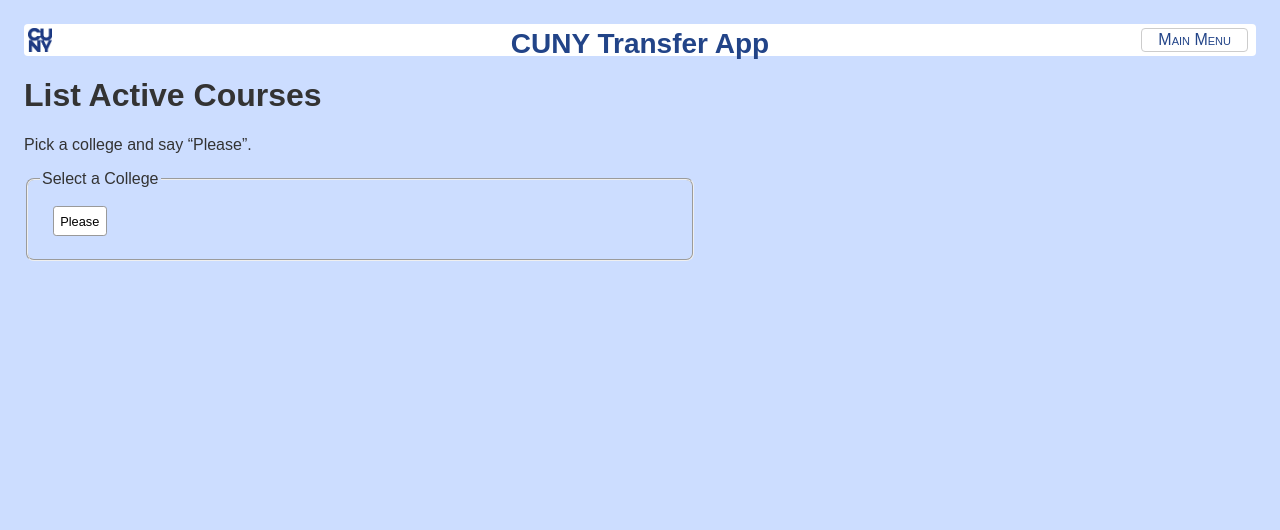
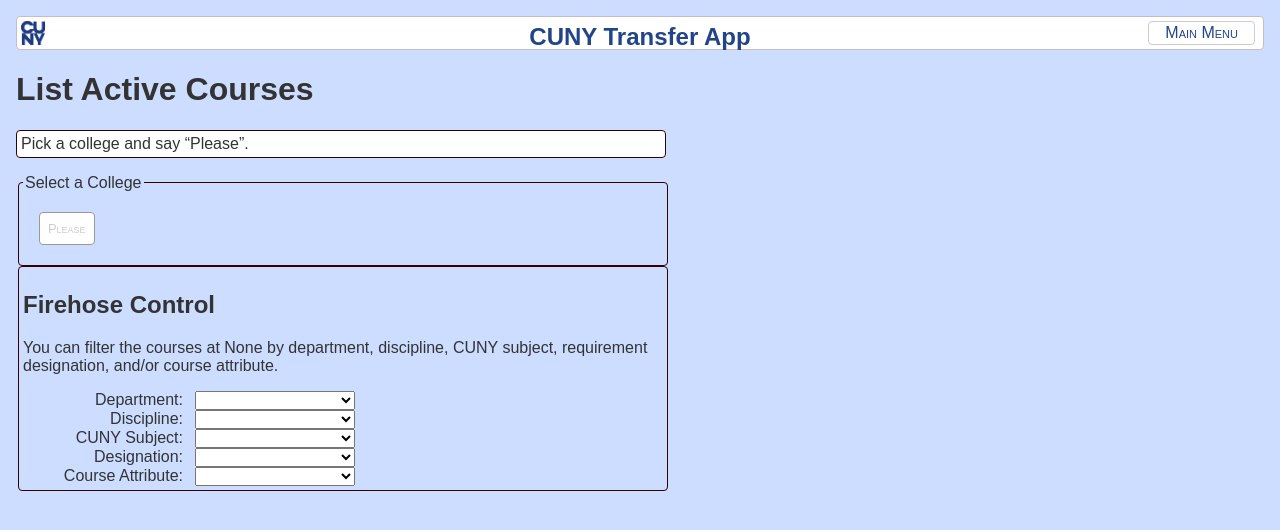
Before and after one commit to cvickery/transfer_app, a Flask app: page /courses/ in a window 1280 px wide. Shown: the top 530 px of the page. Run offline with Flask 2, Linux system fonts and the light colour scheme; data that the repository does not hold is empty; some libraries are stand-ins or nearby versions.

Commit message:
Update main.py and 3 style sheets.
Many changes, mostly related to replacing mysession with Flask session,
templating, and cleaning up styles site-wide.

```diff
--- a/main.py
+++ b/main.py
@@ -7,17 +7,16 @@ import re
 import socket
 
 import json
-import uuid
 from datetime import datetime, timedelta
-
-from pgconnection import pgconnection
 
 from collections import namedtuple
 from collections import defaultdict
 from collections import Counter
 
+import psycopg2
+from psycopg2.extras import NamedTupleCursor
+
 from course_lookup import lookup_courses, lookup_course
-from mysession import MySession
 from sendemail import send_token, send_message
 from reviews import process_pending
 from rule_history import rule_history
@@ -131,8 +130,8 @@ def index_page():
 
   """ Display menu of available features.
   """
-  conn = pgconnection('dbname=cuny_courses')
-  cursor = conn.cursor()
+  conn = psycopg2.connect('dbname=cuny_courses')
+  cursor = conn.cursor(cursor_factory=NamedTupleCursor)
   cursor.execute("select count(*) from transfer_rules")
   num_rules = cursor.fetchone()[0]
   cursor.execute("select * from updates")
@@ -147,14 +146,8 @@ def index_page():
   cursor.close()
   conn.close()
   # You can put messages for below the menu here:
-  test = ''
-  if 'hello' in session:
-    test = f'<p>{session["hello"]}'
-  else:
-    session['hello'] = 'Such a nice situation!'
   msg = f"""
   <footer id="update-info">
-    {test}
     <p><sup>&dagger;</sup>{num_rules:,} transfer rules as of {rules_date}.</p>
   </footer>
             """
@@ -190,12 +183,8 @@ def review_rules():
   if app_unavailable():
     return render_template('app_unavailable.html', result=Markup(get_reason()))
 
-  """ (Re-)establish user's mysession and dispatch to appropriate function depending on which form,
-      if any, the user submitted.
-  """
   if DEBUG:
     print('*** {} / ***'.format(request.method))
-  # mysession = MySession(request.cookies.get('mysession'))
 
   # Dispatcher for forms
   dispatcher = {
@@ -215,7 +204,6 @@ def review_rules():
     session.pop('destination_institutions', None)
     session.pop('source_disciplines', None)
     session.pop('destination_disciplines', None)
-    # keys = mysession.keys()
     return do_form_0(request, session)
 
 
@@ -229,8 +217,8 @@ def pending():
   if app_unavailable():
     return render_template('app_unavailable.html', result=Markup(get_reason()))
 
-  conn = pgconnection('dbname=cuny_courses')
-  cursor = conn.cursor()
+  conn = psycopg2.connect('dbname=cuny_courses')
+  cursor = conn.cursor(cursor_factory=NamedTupleCursor)
   cursor.execute("""
     select email, reviews, to_char(when_entered, 'Month DD, YYYY HH12:MI am') as when_entered
       from pending_reviews""")
@@ -282,8 +270,8 @@ def confirmation(token):
   if app_unavailable():
     return render_template('app_unavailable.html', result=Markup(get_reason()))
 
-  conn = pgconnection('dbname=cuny_courses')
-  cursor = conn.cursor()
+  conn = psycopg2.connect('dbname=cuny_courses')
+  cursor = conn.cursor(cursor_factory=NamedTupleCursor)
   # Get list of colleges involved in the reviews
   #
   q = 'select * from person_roles where role'
@@ -377,8 +365,8 @@ def map_courses():
   if app_unavailable():
     return render_template('app_unavailable.html', result=Markup(get_reason()))
 
-  conn = pgconnection('dbname=cuny_courses')
-  cursor = conn.cursor()
+  conn = psycopg2.connect('dbname=cuny_courses')
+  cursor = conn.cursor(cursor_factory=NamedTupleCursor)
   cursor.execute('select code, prompt from institutions order by prompt')
   options = ['<option value="{}">{}</option>'.format(x[0], x[1]) for x in cursor.fetchall()]
   conn.close()
@@ -396,31 +384,31 @@ def map_courses():
             nav_items=[{'type': 'link', 'href': '/', 'text': 'Main Menu'}])}
     <details class="instructions">
     <summary>Instructions</summary>
-    <div class="instructions">
-      <p>
-        Select courses of interest in the “Which Courses” section. The number of courses selected
-        will be shown.
-      </p>
-      <p>
-        Then use the <span class="pseudo-button">show sending rules</span> button if you want to map
-        how these courses transfer <em>to</em> courses at other institutions, or use the <span
-        class="pseudo-button">show receiving rules</span> button if you want to map how these
-        courses transfer <em>from</em> other institutions.
-      </p>
-      <p>
-        If it takes too long to load the transfer map, reduce the number of courses selected. You
-        can also limit the set of colleges mapped to senior, community, or comprehensives using the
-        options in the “Which Colleges To Map” section.
-      </p>
-  </div>
+    <hr>
+    <p>
+      Select courses of interest in the “Which Courses” section. The number of courses selected
+      will be shown.
+    </p>
+    <p>
+      Then use the <span class="pseudo-button">Show Sending</span> button if you want to map
+      how these courses transfer <em>to</em> courses at other institutions, or use the <span
+      class="pseudo-button">Show Receiving</span> button if you want to map how these
+      courses transfer <em>from</em> other institutions.
+    </p>
+    <p>
+      If it takes too long to load the transfer map, reduce the number of courses selected. You
+      can also limit the set of colleges mapped to senior, community, or comprehensives using the
+      options in the “Which Colleges To Map” section.
+    </p>
     </details>
     <form action="#" method="POST">
-      <fieldset><legend>Which Courses</legend>
+      <fieldset><h2>Which Courses</h2>
+        <hr>
         <h2>
-          Select one or more of the following groups of courses.
+          Select one or more of the following groups of course levels.
         </h2>
         <div id="grouping-div">
-          <label for="course-groups">Groups:</label>
+          <label for="course-groups">Levels:</label>
           <select multiple id="course-groups" size="9">
             <option value="all">All course levels</option>
             <option value="below">Below 100-level courses</option>
@@ -433,8 +421,8 @@ def map_courses():
             <option value="above">Above 600-level courses</option>
           </select>
           <p>
-            <em>Note:</em> Catalog numbers greater than 999 will be divided by ten until they are
-            in the range 0 to 999 for grouping purposes.
+            <em>Note: Catalog numbers greater than 999 will be divided by ten until they are
+            in the range 0 to 999 for grouping into levels.</em>
           </p>
         </div>
         <h2>
@@ -452,7 +440,8 @@ def map_courses():
           No courses selected yet.
         </p>
       </fieldset>
-      <fieldset><legend>Which Direction</legend>
+      <fieldset><h2>Which Direction</h2>
+        <hr>
         <p>
           Do you want to see how the selected courses transfer <em>to</em> other colleges
           (<em>sending rules</em>) or how they transfer <em>from</em> other colleges (<em>receiving
@@ -469,19 +458,20 @@ def map_courses():
           </span>
         </div>
       </fieldset>
-      <fieldset><legend>Which Colleges</legend>
-          <input  type="checkbox"
-                  id="associates"
-                  name="which-colleges"
-                  value="associates"
-                  checked>
-          <label for="associates" class="radio-label">Include Associates Degree Colleges</label>
-          <input  type="checkbox"
-                  id="bachelors"
-                  name="which-colleges"
-                  value="bachelors"
-                  checked>
-          <label for="bachelors" class="radio-label">Include Bachelor’s Degree Colleges</label>
+      <fieldset><h2>Which Colleges</h2>
+        <hr>
+        <input  type="checkbox"
+                id="associates"
+                name="which-colleges"
+                value="associates"
+                checked>
+        <label for="associates" class="radio-label">Include Associates Degree Colleges</label>
+        <input  type="checkbox"
+                id="bachelors"
+                name="which-colleges"
+                value="bachelors"
+                checked>
+        <label for="bachelors" class="radio-label">Include Bachelor’s Degree Colleges</label>
       </fieldset>
     </form>
   </div>
@@ -557,8 +547,8 @@ def map_courses():
 @app.route('/_institutions')
 def _institutions():
   Institution = namedtuple('Institution', 'code, prompt, name, associates, bachelors')
-  conn = pgconnection('dbname=cuny_courses')
-  cursor = conn.cursor()
+  conn = psycopg2.connect('dbname=cuny_courses')
+  cursor = conn.cursor(cursor_factory=NamedTupleCursor)
   cursor.execute("""select code, prompt, name, associates, bachelors
                       from institutions order by code
                  """)
@@ -576,8 +566,8 @@ def _institutions():
 @app.route('/_disciplines')
 def _disciplines():
   institution = request.args.get('institution', 0)
-  conn = pgconnection('dbname=cuny_courses')
-  cursor = conn.cursor()
+  conn = psycopg2.connect('dbname=cuny_courses')
+  cursor = conn.cursor(cursor_factory=NamedTupleCursor)
   cursor.execute("""select discipline
                       from cuny_disciplines
                       where cuny_subject != 'MESG'
@@ -604,8 +594,8 @@ def _find_course_ids():
   institution = request.args.get('institution')
   discipline = request.args.get('discipline')
   ranges_str = request.args.get('ranges_str')
-  conn = pgconnection('dbname=cuny_courses')
-  cursor = conn.cursor()
+  conn = psycopg2.connect('dbname=cuny_courses')
+  cursor = conn.cursor(cursor_factory=NamedTupleCursor)
   cursor.execute("""select course_id, numeric_part(catalog_number) as cat_num
                     from courses
                     where institution = %s and discipline = %s
@@ -654,8 +644,8 @@ def _map_course():
   request_type = request.args.get('request_type', default='show-sending')
 
   table_rows = []
-  conn = pgconnection('dbname=cuny_courses')
-  cursor = conn.cursor()
+  conn = psycopg2.connect('dbname=cuny_courses')
+  cursor = conn.cursor(cursor_factory=NamedTupleCursor)
   for course_id in course_ids:
     cursor.execute("""select  course_id,
                               institution,
@@ -779,8 +769,8 @@ def lookup_rules():
                    Unable to use "{}" as a catalog number.</p>""".format(original_catalog_number))
   type = request.args.get('type')
   # Get the course_ids
-  conn = pgconnection('dbname=cuny_courses')
-  cursor = conn.cursor()
+  conn = psycopg2.connect('dbname=cuny_courses')
+  cursor = conn.cursor(cursor_factory=NamedTupleCursor)
   query = """
   select distinct course_id
     from courses
@@ -880,13 +870,13 @@ def _course_search():
 
 # /_SESSIONS
 # =================================================================================================
-# This route is intended as a utility for pruning dead "mysession" entries from the db. A periodic
+# This route is intended as a utility for pruning dead "session" entries from the db. A periodic
 # script can access this url to prevent db bloat when millions of people start using the app. Until
 # then, it's just here in case it's needed.
 @app.route('/_sessions')
 def _sessions():
-  conn = pgconnection('dbname=cuny_courses')
-  cursor = conn.cursor()
+  conn = psycopg2.connect('dbname=cuny_courses')
+  cursor = conn.cursor(cursor_factory=NamedTupleCursor)
   q = 'select session_key, expiration_time from sessions order by expiration_time'
   cursor.execute(q)
   result = '<table>'
@@ -925,8 +915,8 @@ def courses():
   if app_unavailable():
     return make_response(render_template('app_unavailable.html', result=Markup(get_reason())))
 
-  conn = pgconnection('dbname=cuny_courses')
-  cursor = conn.cursor()
+  conn = psycopg2.connect('dbname=cuny_courses')
+  cursor = conn.cursor(cursor_factory=NamedTupleCursor)
   institution_code = None
   discipline_code = None
   department_code = None
@@ -979,7 +969,7 @@ def courses():
       # Found a college: find out if it offers some courses
       row = cursor.fetchone()
       institution_name = row.name
-      date_updated = row.date_updated.strftime('%B %d, %Y')
+      date_updated = row.date_updated.strftime('%B %e, %Y')
       cursor.execute(f"""
           select count(*) from courses
            where institution ~* %s {discipline_clause} {department_clause}
@@ -1003,34 +993,33 @@ def courses():
     result = f"""
       {header_str}
       <h1>{discipline_name} {department_str}</h1>
-      <details><summary style="border:1px solid #ccc;">Legend and Details</summary>
-        <div class="instructions">
-          <p>{num_active_courses:,} active courses as of {date_updated}</p>
-          <p>
-            <em>
-              The following course properties are shown in parentheses following the catalog
-              description:
-            </em>
-          </p>
-          <ul>
-            <li title="CUNYfirst uses “career” to mean undergraduate, graduate, etc.">Career;</li>
-            <li title="CUNY-standard name for the academic discipline">CUNY Subject;</li>
-            <li title="Each course has exactly one Requirement Designation (RD).">
-              Requirement Designation;</li>
-            <li id="show-attributes"
-                title="A course can have any number of attributes. Click here to see descriptions.">
-              Course Attributes (a comma-separated list of name:value attribute pairs).
-            </li>
-          </ul>
-          <em>Hover over above list for more information.</em>
-          <div id="pop-up-div">
-            <div id="pop-up-inner">
-              <div id="dismiss-bar">x</div>
-              <table>
-                <tr><th>Name</th><th>Value</th><th>Description</th></tr>
-                {course_attribute_rows}
-              </table>
-            </div>
+      <details class="instructions">
+        <summary>Legend and Details</summary>
+        <hr>
+        <p>{num_active_courses:,} active courses as of {date_updated}</p>
+        <p>
+          The following course properties are shown in parentheses at the bottom of each course’s
+          catalog description. <em>Hover over items in this list for more information. </em> </p>
+        <ul>
+          <li title="CUNYfirst uses “career” to mean undergraduate, graduate, etc.">Career;</li>
+          <li title="CUNY-standard name for the academic discipline">CUNY Subject;</li>
+          <li title="Each course has exactly one Requirement Designation (RD). Among other values,
+          Pathways requirements appear here.">
+            Requirement Designation;</li>
+          <li id="show-attributes"
+              title="A course can have any number of attributes. Click here to see the names,
+              values, and descriptions for all attributes used at CUNY.">
+              Course Attributes (<em>None</em>, or a comma-separated list of name:value attribute
+              pairs).
+          </li>
+        </ul>
+        <div id="pop-up-div">
+          <div id="pop-up-inner">
+            <div id="dismiss-bar">x</div>
+            <table>
+              <tr><th>Name</th><th>Value</th><th>Description</th></tr>
+              {course_attribute_rows}
+            </table>
           </div>
         </div>
       </details>
@@ -1050,7 +1039,7 @@ def courses():
     {header(title='CUNY Transfer App',
             nav_items=[{'type':'link', 'text': 'Main Menu', 'href': '/'}])}
     <h1>List Active Courses</h1>{msg}
-    <p>Pick a college and say “Please”.</p>
+    <p class="instructions">Pick a college and say “Please”.</p>
     <form method="post" action="#">
     <fieldset><legend>Select a College</legend>"""
     cursor.execute("select * from institutions order by code")
@@ -1072,6 +1061,32 @@ def courses():
         <button type="submit">Please</button>
       </div>
     </fieldset></form>
+    <fieldset id="course-filters">
+    <h2>Firehose Control</h2>
+    <p>
+      You can filter the courses at <span id="college-name">None</span> by department, discipline,
+      CUNY subject, requirement designation, and/or course attribute.
+    </p>
+      <label for="department-select">Department:</label>
+      <select id="department-select"name="department">
+      </select>
+      <br>
+      <label for="discipline-select">Discipline:</label>
+      <select id="discipline-select"name="discipline">
+      </select>
+      <br>
+      <label for="subject-select">CUNY Subject:</label>
+      <select id="subject-select"name="subject">
+      </select>
+      <br>
+      <label for="designation-select">Designation:</label>
+      <select id="designation-select"name="designation">
+      </select>
+      <br>
+      <label for="attribute-select">Course Attribute:</label>
+      <select id="attribute-select"name="attribute">
+      </select>
+    </fieldset>
     """
   return render_template('courses.html',
                          result=Markup(result),
@@ -1105,11 +1120,11 @@ def registered_programs(institution, default=None):
     institution = 'none'
 
   # See when the db was last updated
-  conn = pgconnection('dbname=cuny_courses')
-  cursor = conn.cursor()
-  plan_cursor = conn.cursor()
-  dgw_conn = pgconnection('dbname=cuny_programs')
-  dgw_cursor = dgw_conn.cursor()
+  conn = psycopg2.connect('dbname=cuny_courses')
+  cursor = conn.cursor(cursor_factory=NamedTupleCursor)
+  plan_cursor = conn.cursor(cursor_factory=NamedTupleCursor)
+  dgw_conn = psycopg2.connect('dbname=cuny_programs')
+  dgw_cursor = dgw_conn.cursor(cursor_factory=NamedTupleCursor)
   try:
     cursor.execute("select update_date from updates where table_name='registered_programs'")
     update_date = date2str(cursor.fetchone().update_date)
@@ -1173,7 +1188,7 @@ def registered_programs(institution, default=None):
         csv_link = f"""<a download class="button" href="/download_csv/{filename}">
                        Download {filename}</a>{all_clause}<br/>"""
         break
-    h1 = f'<h1>Registered Academic Programs for {institution_name}</h1>'
+    h1 = f'<h1>{institution_name}</h1>'
 
     # Generate the HTML table: headings
     headings = ['Program Code',
@@ -1302,16 +1317,10 @@ def registered_programs(institution, default=None):
           <option value="none" style="font-size:3m; color:red;">Select a College</option>
           {options}
           </select>
-<!--
-        <p>
-          <button id="submit-button" type="submit" form="select-institution">
-          Show Selected College</button> or
-          <a href="/" class="button">Return to Main Menu</a>
-        </p>
-  -->
       </form>
       <details>
         <summary>Instructions and Options</summary>
+        <hr>
         <p>
           <span class="variant">Highlighted rows</span> are for programs with more than one variant,
           such as multiple institutions and/or multiple awards.
@@ -1349,8 +1358,8 @@ def registered_programs(institution, default=None):
            methods=['GET'],
            defaults=({'catalog_year': 'current'}))
 def academic_plan(institution, plan, catalog_year):
-  conn = pgconnection('dbname=cuny_courses')
-  cursor = conn.cursor()
+  conn = psycopg2.connect('dbname=cuny_courses')
+  cursor = conn.cursor(cursor_factory=NamedTupleCursor)
   cursor.execute("""
                  select distinct r.target_institution as inst, i.name
                  from registered_programs r, institutions i
@@ -1359,8 +1368,8 @@ def academic_plan(institution, plan, catalog_year):
                  """)
   cuny_institutions = dict([(row.inst, row.name) for row in cursor.fetchall()])
 
-  conn = pgconnection('dbname=cuny_programs')
-  cursor = conn.cursor()
+  conn = psycopg2.connect('dbname=cuny_programs')
+  cursor = conn.cursor(cursor_factory=NamedTupleCursor)
 
   cursor.execute('select last_update from updates where institution = %s', (institution, ))
   last_update = cursor.fetchone().last_update.strftime('%B %d, %Y')
--- a/static/css/base_style.css
+++ b/static/css/base_style.css
@@ -1,26 +1,66 @@
 
 body {
-  padding: 1em;
+  padding: 0.5rem;
   background-color: #cdf;
   color:#333;
   font-family:sans-serif;
   font-size: 16px;
 }
 
+details {
+  border: 1px solid #cbb;
+  border-radius: 0.25rem;
+  padding: 0.5rem;
+  background-color: white;
+  color: #333;
+}
+
+summary {
+  font-weight: bold;
+  font-size: 1.1rem;
+}
+
+button, a.button {
+    margin: 1rem;
+    border: 1px solid #999;
+    border-radius: 0.25rem;
+    padding: 0.5rem;
+    background-color: white;
+    color: black;
+    font-size: 0.8rem;
+    font-variant: small-caps;
+    text-decoration: none;
+    -moz-appearance: button;
+    -webkit-appearance: button;
+    appearance: button;
+}
+
+.pseudo-button {
+  font-variant: small-caps;
+}
+
+button:disabled, a.button:disabled {
+  color: #ccc;
+}
+button:enabled:hover, a.button:enabled:hover {
+  background-color: #ccc;
+}
+
 header {
+  position:relative;
+  height: 2rem;
+  border: 1px solid #cbb;
   background-color:white;
   color:#248;
-  position:relative;
-  border-radius: 0.25em;
-  height: 2em;
+  border-radius: 0.25rem;
 }
 
 header>a {
   display:inline-block;
   position:absolute;
-  top: 0.25em;
-  left: 0.25em;
-  height: 1.5em;
+  top: 0.25rem;
+  left: 0.25rem;
+  height: 1.5rem;
 }
 
 header>a>img {
@@ -29,31 +69,31 @@ header>a>img {
 
 header>span {
   position:absolute;
-  top:0.125em;
+  top:0.4rem;
   display:block;
   width:100%;
-  font-size: 1.75em;
+  font-size: 1.5rem;
   font-weight:bold;
   text-align:center;
 }
 
 header>nav {
   position:absolute;
-  top:0.25em;
-  right:0.25em;
-  bottom:0.25em;
+  top:0.25rem;
+  right:0.25rem;
+  bottom:0.25rem;
 }
 
-nav>a, .button {
-  margin:0 .25em;
-  padding:0.125em 1em;
-  display:inline-block;
-  font-size: 1em;
+nav>a {
+  display: inline-block;
+  margin: 0 0.25rem;
+  border: 1px solid #ccc;
+  border-radius: 0.25rem;
+  padding: 0.125em 1rem;
+  background-color: white;
+  color: #248;
+  font-size: 1rem;
   font-variant: small-caps;
-  background-color:white;
-  color:#248;
-  border:1px solid #ccc;
-  border-radius:0.25em;
   text-decoration:none;
 }
 
@@ -63,14 +103,14 @@ nav>a:hover, .button:hover {
 }
 
  nav>button {
-  margin:0 0.25em;
-  padding:0.125em 1em;
-  font-size:1em;
+  margin:0 0.25rem;
+  padding:0.125rem 1rem;
+  font-size:1rem;
   font-variant: small-caps;
   background-color:white;
   color:#248;
   border:1px solid #ccc;
-  border-radius:0.25em;
+  border-radius:0.25rem;
 }
 
  nav>button:hover {
@@ -78,6 +118,9 @@ nav>a:hover, .button:hover {
   color:white;
 }
 
+fieldset hr {
+  color: #cbb;
+}
 .error {
   color: #922;
   font-size: 1.2rem;
@@ -89,8 +132,20 @@ nav>a:hover, .button:hover {
   color: #992;
 }
 
+.underline {
+  text-decoration: underline;
+}
+
 .center {
   text-align:center;
+}
+
+.instructions {
+  border: 1px solid #cbb;
+  border-radius: 0.25rem;
+  padding: 0.5em;
+  background-color: white;
+  color: #333;
 }
 
 .table-height {
--- a/static/css/courses.css
+++ b/static/css/courses.css
@@ -1,25 +1,13 @@
 
 p+ul {
-  margin-top: -1em;
+  margin-top: -0.5rem;
 }
 
-button, a.button {
-    border: 1px solid #999;
-    border-radius: 0.25em;
-    text-decoration: none;
-    background-color: white;
-    color: black;
-    font-size: 0.8em;
-    padding: 0.5em;
-    margin: 1em;
-    -moz-appearance: button;
-    -webkit-appearance: button;
-    appearance: button;
-}
-
-fieldset {
-    border-radius:0.5em;
-    max-width: 40em;
+fieldset, .catalog-entry, .instructions {
+  padding: 0.25rem;
+  border: 1px solid #300;
+  border-radius:0.25rem;
+  max-width: 40rem;
 }
 
 .institution-select {
@@ -27,10 +15,18 @@ fieldset {
   width:18em;
 }
 
-.subtitle {
-  margin:-0.5em 0 1em 0;
-  font-size:0.9em;
-  font-style:italic;
+.instructions {
+  background-color: #fff;
+}
+
+#course-filters label, #course-filters select {
+  display: inline-block;
+  width: 10rem;
+}
+
+#course-filters label {
+  text-align:right;
+  padding-right:0.5rem;
 }
 
 #pop-up-div { /* is draggable */
@@ -77,10 +73,3 @@ fieldset {
 #show-attributes:hover {
   cursor: pointer;
 }
-
-.instructions {
-  background-color: #fff;
-  border: 1px solid #333;
-  border-radius: 0.25em;
-  padding:0.5em;
-}
```
Also changed, not shown: static/css/review_rules.css (+13 -44 lines).
